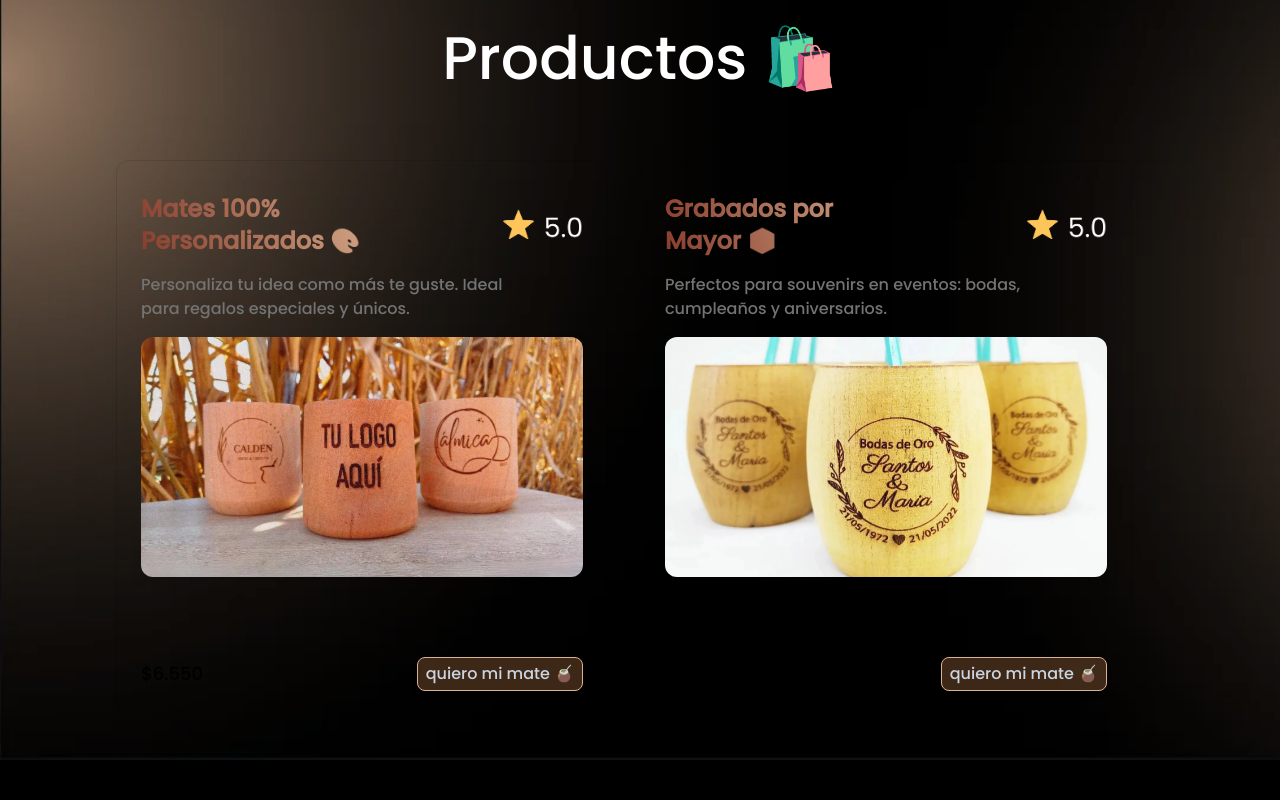
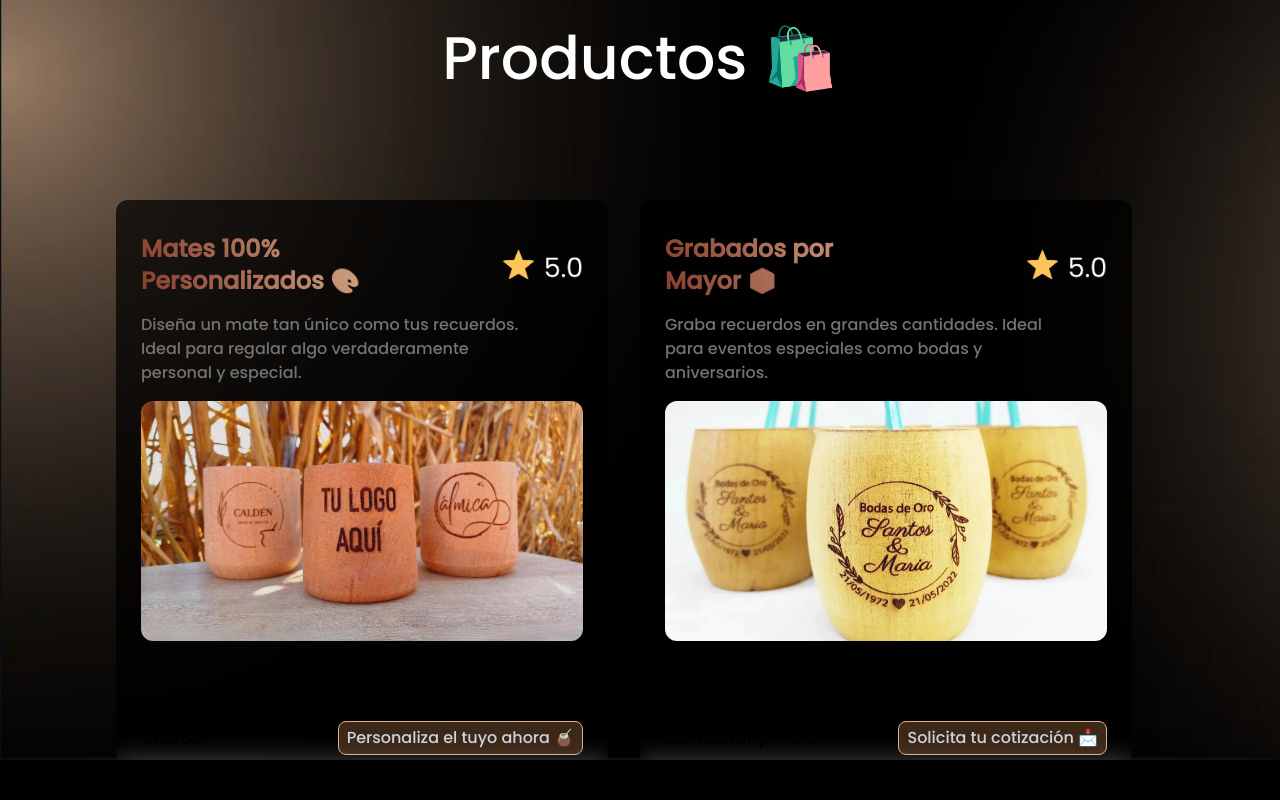
Before and after one commit to BrianGelvez/grabados-la-familia, a Next.js app: page / in a window 1280 px wide. Shown: the part 2420-3220 px from the top of the page. Built offline with nearby package versions, Linux system fonts and the light colour scheme; what tailwind-hamburgers would draw is missing.

Commit message:
styles:secciones corregidas

```diff
--- a/src/components/card3d/dataCards/index.tsx
+++ b/src/components/card3d/dataCards/index.tsx
@@ -4,38 +4,43 @@ export const dataCards = [
     title: "Mates 100% Personalizados 🎨",
     image: "/estrella.webp",
     description:
-      "Personaliza tu idea como más te guste. Ideal para regalos especiales y únicos.",
+      "Diseña un mate tan único como tus recuerdos. Ideal para regalar algo verdaderamente personal y especial.",
     imageUrl: "/mateslogo.webp",
     price: "$6.550",
     link: "https://twitter.com/mannupaaji",
+    textbuttom: "Personaliza el tuyo ahora 🧉"
   },
   {
     id: 2,
     title: "Grabados por Mayor 📦",
     image: "/estrella.webp",
     description:
-      "Perfectos para souvenirs en eventos: bodas, cumpleaños y aniversarios.",
+      "Graba recuerdos en grandes cantidades. Ideal para eventos especiales como bodas y aniversarios.",
     imageUrl: "/matespormayor.webp",
     price: "Consultar precio",
     link: "https://twitter.com/mannupaaji",
+    textbuttom: "Solicita tu cotización 📩"
   },
   {
-    "id": 3,
-    "title": "Bombillas 100% Personalizadas ✨",
+    id: 3,
+    title: "Bombillas 100% Personalizadas ✨",
     image: "/estrella.webp",
-    "description": "Elegantes bombillas personalizadas, perfectas para regalos únicos.",
-    "imageUrl": "/bombillas.webp",
-    "price": "$3.200",
-    "link": "https://twitter.com/mannupaaji"
+    description:
+      "Añade elegancia a cada sorbo con bombillas personalizadas. Perfectas para hacer cada mate especial.",
+    imageUrl: "/bombillas.webp",
+    price: "Acero inoxidable",
+    link: "https://twitter.com/mannupaaji",
+    textbuttom: "Descubre el detalle perfecto ✨"
   },
   {
-    "id": 4,
-    "title": "Cuchillos 100% Personalizados 🔪",
+    id: 4,
+    title: "Cuchillos 100% Personalizados 🔪",
     image: "/estrella.webp",
-    "description": "Cuchillos únicos, ideales para regalos personalizados y especiales.",
-    "imageUrl": "/cuchillos.webp",
-    "price": "$6.550",
-    "link": "https://twitter.com/mannupaaji"
+    description:
+      "Regala cuchillos personalizados que cuentan una historia en cada corte. Ideales para quienes aprecian lo exclusivo.",
+    imageUrl: "/cuchillos.webp",
+    price: "$6.550",
+    link: "https://twitter.com/mannupaaji",
+    textbuttom: "Elige tu diseño único 🔍"
   }
-
 ];
--- a/src/components/card3d/mouseEnterContext/index.tsx
+++ b/src/components/card3d/mouseEnterContext/index.tsx
@@ -49,7 +49,7 @@ export const CardContainer = ({
     <MouseEnterContext.Provider value={[isMouseEntered, setIsMouseEntered]}>
       <div
         className={cn(
-          "py-10 flex items-center justify-center",
+          "py-20 flex items-center justify-center",
           containerClassName
         )}
         style={{
--- a/src/components/card3d/threeDCard/index.tsx
+++ b/src/components/card3d/threeDCard/index.tsx
@@ -3,7 +3,8 @@
 import Image from "next/image";
 import React from "react";
 import { CardBody, CardContainer, CardItem } from "../mouseEnterContext";
-import Link from "next/link";
+import { FaHeart, FaWhatsapp } from "react-icons/fa6";
+import { IoGift } from "react-icons/io5";
 
 interface ThreeDCardProps {
   title: string;
@@ -12,6 +13,7 @@ interface ThreeDCardProps {
   imageUrl: string;
   price: string;
   link: string;
+  textbuttom: string | undefined;
 }
 
 export function ThreeDCard({
@@ -21,10 +23,11 @@ export function ThreeDCard({
   imageUrl,
   price,
   link,
+  textbuttom,
 }: ThreeDCardProps) {
   return (
     <CardContainer className="inter-var">
-      <CardBody className="relative group/card dark:hover:shadow-2xl dark:hover:shadow-yellow-900/[0.9] dark:bg-black dark:border-white/[0.2] border-black/[0.1] w-76 h-auto rounded-xl p-6 border">
+      <CardBody className="relative group/card dark:hover:shadow-2xl dark:hover:shadow-yellow-900/[0.9] bg-black/70 backdrop-blur-md dark:border-white/[0.2] border-black/[0.1] w-76 h-auto rounded-xl p-6 border">
         <CardItem
           translateZ="50"
           className="text-2xl font-bold text-neutral-600 dark:text-white"
@@ -55,9 +58,10 @@ export function ThreeDCard({
         <div className="flex justify-between items-center mt-20">
           <CardItem
             translateZ={20}
-            as={Link}
+            as="a"
             href={link}
-            target="__blank"
+            target="_blank"
+            rel="noopener noreferrer"
             className="rounded-xl text-lg font-normal dark:text-white"
           >
             {price}
@@ -65,9 +69,18 @@ export function ThreeDCard({
           <CardItem
             translateZ={20}
             as="button"
-            className="backdrop-blur-sm bg-brown-primary/30 shadow-md border-[1px] p-1 px-2 border-brown-secundary rounded-lg text-slate-300"
+            className="backdrop-blur-sm bg-brown-primary/30 shadow-md border-[1px] p-1 px-2 border-brown-secundary rounded-lg text-slate-300 flex items-center gap-1"
           >
-            quiero mi mate 🧉
+            {textbuttom}
+            {textbuttom === "Solicita tu cotización " && (
+              <FaWhatsapp size={24} className="text-green-300" />
+            )}
+            {textbuttom === "Perfecto detalle " && (
+              <FaHeart size={24} className="text-red-400" />
+            )}
+                        {textbuttom === "Regalo familiar" && (
+              <IoGift   size={22} className="text-blue-300" />
+            )}
           </CardItem>
         </div>
       </CardBody>
--- a/src/sections/aboutMe/index.tsx
+++ b/src/sections/aboutMe/index.tsx
@@ -115,7 +115,7 @@ export default function AboutMe() {
               </div>
               <div className="">
                 <h1 className="text-2xl text-brown-text">
-                  Estamos ubicados en..
+                  Estamos ubicados en:
                 </h1>
                 <p className="text-1xl mb-7 text-brown-text">
                   Colinas del Rey 493. Ciudad de Cosquin, provincia de Cordoba.
--- a/src/sections/faq/index.tsx
+++ b/src/sections/faq/index.tsx
@@ -41,10 +41,10 @@ export default function Faq() {
               {faqData.map((faq, index) => (
                 <div
                   key={index}
-                  className="w-full h-auto border flex flex-col rounded-xl backdrop-blur-sm bg-black/70"
+                  className="w-full h-auto border flex flex-col rounded-xl backdrop-blur-sm bg-black/70 cursor-pointer"
                 >
                   <label htmlFor={`faq-${index}`}>
-                    <div className="flex flex-row justify-start items-center gap-2 p-2 rounded-xl">
+                    <div className="flex flex-row justify-start items-center gap-2 p-2 rounded-xl cursor-pointer">
                       <span>
                         <BsChatText className="text-brown-try" size={30} />
                       </span>
--- a/src/sections/form/index.tsx
+++ b/src/sections/form/index.tsx
@@ -136,8 +136,8 @@ export default function Form() {
 
           <button
             type="submit"
-            className="text-center lg:h-36 lg:text-2xl lg:flex justify-center items-center w-full text-slate-200 border-2 bg-brown-secundary bg-gradient-to-tl via-brown-primary from-brown-try
-       border-brown-primary rounded-lg lg:rounded-xl p-1 lg:p-2 shadow-lg shadow-yellow-700/50 cursor-pointer"
+            className="text-center lg:text-2xl lg:flex justify-center items-center w-full text-slate-200 border-2 bg-brown-secundary bg-gradient-to-tl via-brown-primary from-brown-try
+       border-brown-primary rounded-lg lg:rounded-xl p-1  shadow-lg shadow-yellow-700/50 cursor-pointer"
           >
             ¡Empezar Mi Proyecto!
           </button>
--- a/src/sections/products/index.tsx
+++ b/src/sections/products/index.tsx
@@ -65,6 +65,7 @@ export default function Products() {
                       imageUrl={card.imageUrl}
                       price={card.price}
                       link={card.link}
+                      textbuttom={card.textbuttom}
                     />
                   </div>
                 ))}
--- a/src/sections/testimonies/testimonies.data.ts
+++ b/src/sections/testimonies/testimonies.data.ts
@@ -1,20 +1,20 @@
 export const testimoniesData = [
   {
     id: 1,
-    name: "Brian Gelvez",
-    city: "Barrio Yofre, Cordoba",
+    name: "Rocio Pereyra",
+    city: "Rio Cuarto, Cordoba",
     description:
       "Con mi familia hicimos una compra de 50 mates para los 15 años de mi hermana, la verda excelente los mates. Los invitados estuvieron muy contento con los souveniles",
-    imageUrl: "/yo.webp",
+    imageUrl: "/testimonie3.webp",
     link: "https://twitter.com/mannupaaji",
   },
   {
     id: 1,
-    name: "Brian Gelvez",
-    city: "Barrio Yofre, Cordoba",
+    name: "Sebastian Duarte",
+    city: "Villa ocampo, Santa Fe",
     description:
-      "Con mi familia hicimos una compra de 50 mates para los 15 años de mi hermana, la verda excelente los mates. Los invitados estuvieron muy contento con los souveniles",
-    imageUrl: "/yo.webp",
+      "Mande a grabar 20 vasos termincos con el logo del negocio para mis empleados y el nombre de cada uno de ellos. El resultado final fue excelente, a mi gente le encanto",
+      imageUrl: "/testimonie4.webp",
     link: "https://twitter.com/mannupaaji",
   },
 ];
```
Also changed, not shown: public/testimonie3.webp (added), public/testimonie4.webp (added).
